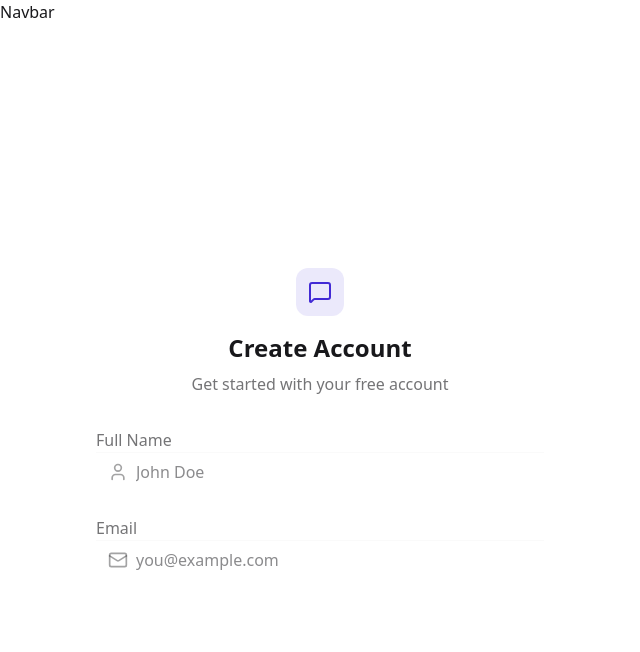
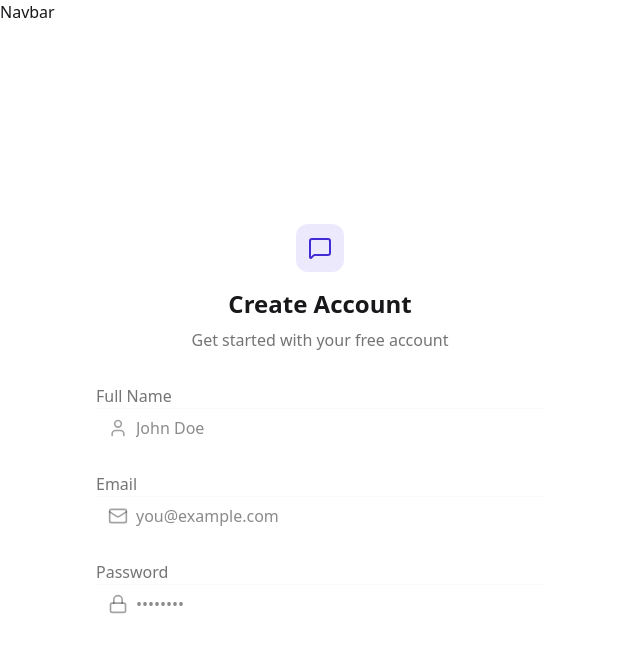
Before and after one commit to anasxyz/chat-app, a React (Vite) app in the folder frontend/: page /signup in a window 1280 px wide. Shown: the top 652 px of the page, without its empty margins (0-640 px from the left). Built offline with nearby package versions, Linux system fonts and the light colour scheme; no server answers.

Commit message:
Added password input in form

```diff
--- a/frontend/src/pages/SignUpPage.jsx
+++ b/frontend/src/pages/SignUpPage.jsx
@@ -1,6 +1,6 @@
 import React, { useState } from 'react';
 import { useAuthStore } from '../store/useAuthStore';
-import { Mail, MessageSquare, User } from 'lucide-react';
+import { Lock, Mail, MessageSquare, User } from 'lucide-react';
 
 const SignUpPage = () => {
   const [showPassword, setShowPassword] = useState(false);
@@ -67,8 +67,26 @@
                 type="text"
                 className={`input input-bordered w-full pl-10`}
                 placeholder="you@example.com"
-                value={formData.fullName}
+                value={formData.email}
                 onChange={(e) => setFormData({ ...formData, email: e.target.value })}
+              />
+            </div>
+          </div>
+
+          <div className="form-control">
+            <label className="label">
+              <span className="label-text font-medium">Password</span>
+            </label>
+            <div className="relative">
+              <div className="absolute inset-y-0 left-0 pl-3 flex items-center pointer-events-none z-10">
+                <Lock className="size-5 text-base-content/40" />
+              </div>
+              <input
+                type={showPassword ? "text" : "password"}
+                className={`input input-bordered w-full pl-10`}
+                placeholder="••••••••"
+                value={formData.password}
+                onChange={(e) => setFormData({ ...formData, password: e.target.value })}
               />
             </div>
           </div>
```
